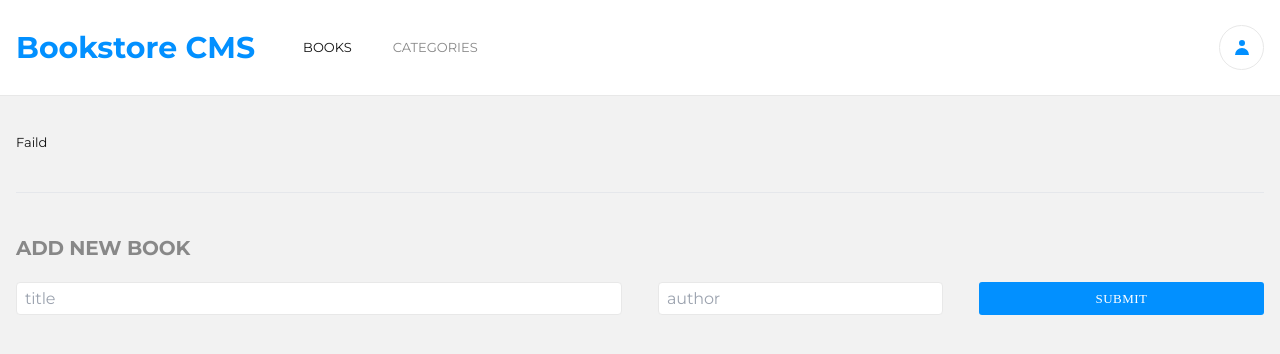
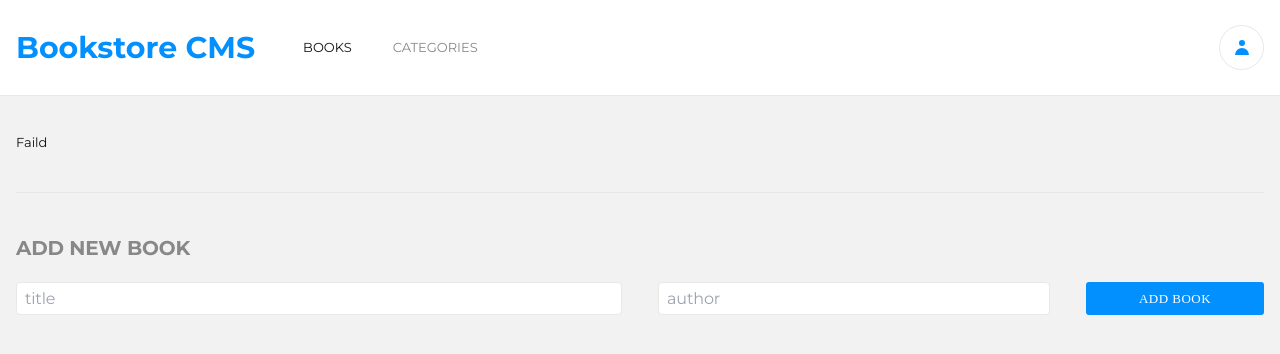
Before and after one commit to teckim/bookstore, a React (Create React App) app: page / in a window 1280 px wide. Shown: the top 354 px of the page. Built offline with nearby package versions, Linux system fonts and the light colour scheme; no server answers.

Commit message:
Fix add book button

```diff
--- a/src/components/BookForm.js
+++ b/src/components/BookForm.js
@@ -27,10 +27,10 @@ const BookForm = () => {
   return (
     <form className="book-form" onSubmit={handleSubmit}>
       <div className="book-form__title">ADD NEW BOOK</div>
-      <div className="flex flex-col md:grid grid-cols-4 gap-x-9 gap-y-4">
-        <input className="book-form__input col-span-2" name="title" placeholder="title" onChange={handleInputChange} />
-        <input className="book-form__input" name="author" placeholder="author" onChange={handleInputChange} />
-        <Button buttonType="submit">Submit</Button>
+      <div className="flex flex-col md:grid grid-cols-6 gap-x-9 gap-y-4">
+        <input className="book-form__input col-span-3" name="title" placeholder="title" onChange={handleInputChange} />
+        <input className="book-form__input col-span-2" name="author" placeholder="author" onChange={handleInputChange} />
+        <Button buttonType="submit">ADD BOOK</Button>
       </div>
     </form>
   );
```
